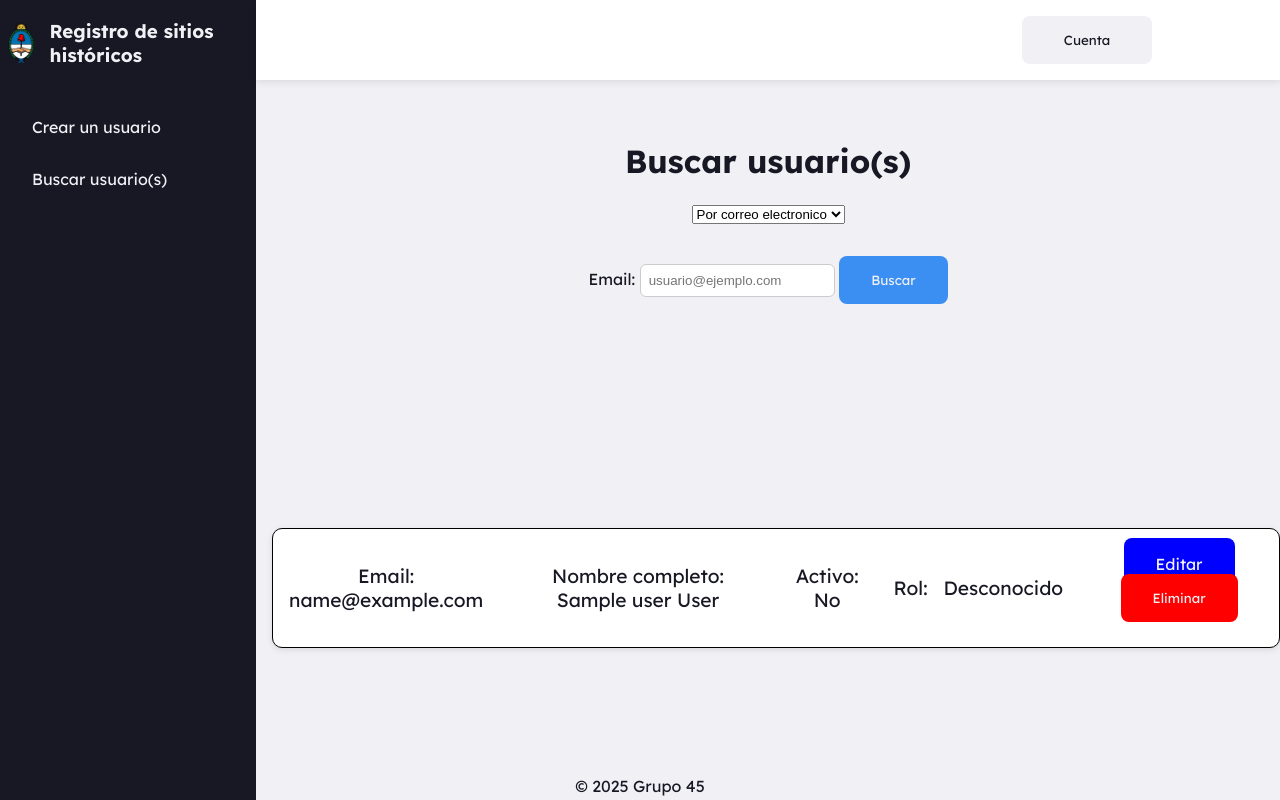
After one commit to diegogarciaherd/sitios-historicos-app, a Python web app: template admin/src/web/templates/searchuser.html in a window 1280 px wide. The commit adds this page. Run offline with Jinja, Linux system fonts and the light colour scheme; the template is opened without the code that fills it: most values are stand-ins (such as "Sample title", 1, 10 or a date in 2020).

Commit message:
Se prende fuego la computadora

```diff
--- a/admin/src/core/database.py
+++ b/admin/src/core/database.py
@@ -9,7 +9,7 @@ def init_app(app):
     return db
 
 def reset_db():
-    from core.models.sites import SitioHistorico
+    from src.core.models.sites import SitioHistorico
     from core.models.user import User
     print("Resetting database...")
     Base.metadata.drop_all(bind=db.engine)
--- a/admin/src/core/models/userrole.py
+++ b/admin/src/core/models/userrole.py
@@ -1,6 +1,6 @@
 import enum
 
 class UserRole(enum.Enum):
-    PUBLIC = "publico"
+    PUBLIC = "public"
     EDITOR = "editor"
     ADMIN = "admin"
--- a/admin/src/web/templates/adminpanel.html
+++ b/admin/src/web/templates/adminpanel.html
@@ -14,6 +14,61 @@
             href="https://fonts.googleapis.com/css2?family=Outfit:wght@100..900&family=Lexend:wght@100..900&display=swap"
             rel="stylesheet"
         />
+        <style>
+            .hidden {
+                visibility: hidden;
+            }
+
+            .users-list {
+                display: flex;
+                flex-direction: column;
+                gap: 1rem;
+                margin: 0;
+                flex: 1;
+                margin-top: 1rem;
+            }
+
+            .users-list .user-card {
+                display: flex;
+                align-items: center;
+                padding: 1rem;
+                gap: 1rem;
+            }
+
+            .user-card {
+                width: fit-content;
+                margin-left: 1rem;
+                border: 1px solid black;
+                border-radius: 10px;
+                background-color: white;
+                box-shadow: 0 2px 6px rgba(0, 0, 0, 0.1);
+            }
+
+            .btn {
+                border: none;
+                border-radius: 0.5rem;
+                padding: 1rem 2rem;
+                font-family: var(--font-primary);
+                color: var(--background);
+                transition: color 0.3s ease, transform 0.3s ease;
+            }
+
+            .edit-btn {
+                background-color: blue;
+            }
+
+            .delete-btn {
+                background-color: red;
+            }
+
+            @media (max-width: 768px) {
+                .users-list .user-card {
+                    flex-direction: column;
+                    align-items: stretch;
+                    text-align: center;
+                }
+            }
+        </style>
         {% block head_styles %} {% endblock %}
     </head>
     <body>
@@ -59,13 +114,15 @@
             </a>
             <nav>
                 <a href="/panel-de-admin/crear-usuario">Crear un usuario</a>
-                <a>Buscar usuario(s)</a>
-                <a>Actualizar la informacion de un usuario</a>
-                <a>Eliminar un usuario</a>
+                <a href="/panel-de-admin/buscar-usuarios">Buscar usuario(s)</a>
             </nav>
         </aside>
 
-        <main>{% block content %}{% endblock %}</main>
+        <main>
+            {% block content %}
+                <h1 class="bold-title">Gestion de usuarios</h1>
+            {% endblock %}
+        </main>
 
         <footer>
             <p>&copy; 2025 Grupo 45</p>
--- a/admin/src/web/templates/createuserform.html
+++ b/admin/src/web/templates/createuser.html
@@ -1,4 +1,5 @@
 {% extends "adminpanel.html" %} {% block title %}Inicio{% endblock %} {% block
 content %}
-<!--TODO: Hacer el form desde cero y al choto-->
+<h1>Crear usuario</h1>
+{% include "userform.html" %}
 {% endblock %}
--- /dev/null
+++ b/admin/src/web/templates/edituser.html
@@ -0,0 +1,5 @@
+{% extends "adminpanel.html" %} {% block title %}Inicio{% endblock %} {% block
+content %}
+<h1>Editar usuario {{ user.email }}</h1>
+{% include "userform.html" %}
+{% endblock %}
--- a/admin/src/web/templates/layout.html
+++ b/admin/src/web/templates/layout.html
@@ -61,7 +61,7 @@
                 <a href="{{ url_for('sites.list_all_sites') }}">Gestion de sitios históricos</a>
                 <a>Validación de propuestas</a>
                 <a>Moderación de reseñas</a>
-                <a>Gestión de usuarios</a>
+                <a href="{{ url_for('adminpanel.admin_panel') }}">Gestión de usuarios</a>
             </nav>
         </aside>
 
--- /dev/null
+++ b/admin/src/web/templates/searchuser.html
@@ -0,0 +1,103 @@
+{% extends "adminpanel.html" %} {% block title %}Inicio{% endblock %} {% block
+content %}
+<h1>Buscar usuario(s)</h1>
+<select id="search-option" required
+style="margin-bottom: 1rem;">
+    <option value="by-email">Por correo electronico</option>
+    <option value="by-activeness">Por actividad</option>
+    <option value="by-role">Por rol</option>
+</select>
+
+<form method="post" id="option-email">
+    <label for="email">Email:</label>
+    <input type="text" id="email" name="email" required placeholder="usuario@ejemplo.com"
+    style="box-sizing: border-box; padding: 8px; border: 1px solid #ccc;
+    border-radius: 6px;">
+	<button type="submit" style="margin-top: 1rem;">Buscar</button>
+</form>
+
+<form method="post" id="option-activeness" class="hidden">
+    <label>Actividad:</label>
+    <div class="radio-group">
+        <label><input type="radio" name="actividad" value="activo">Activo</label>
+        <label><input type="radio" name="actividad" value="inactivo">Inactivo</label>
+    </div>
+	<button type="submit" style="margin-top: 1rem;">Buscar</button>
+</form>
+
+<form method="post" id="option-role" class="hidden">
+    <label>Rol:</label>
+    <div class="radio-group">
+        <label><input type="radio" name="rol" value="public">Público</label>
+        <label><input type="radio" name="rol" value="editor">Editor</label>
+        <label><input type="radio" name="rol" value="admin">Admin</label>
+    </div>
+	<button type="submit" style="margin-top: 1rem;">Buscar</button>
+</form>
+
+{% if users %}
+<div class="users-list">
+    {% for user in users %}
+		<div class="user-card">
+			<p>Email: {{ user.email }}</p><br>
+			<p>Nombre completo: {{ user.name }} {{ user.last_name }}</p><br>
+			<p>Activo: {{ "Si" if user.active else "No" }}</p><br>
+			<p>Rol:</p>
+			<p>
+				{% if user.role.value == "public" %}
+					Usuario publico
+				{% elif user.role.value == "editor" %}
+					Usuario editor
+				{% elif user.role.value == "admin" %}
+					Administrador
+				{% else %}
+					Desconocido
+				{% endif %}
+			</p><br>
+			<div class="user-actions">
+				<a
+					href="{{ url_for('adminpanel.edit_user', id=user.id) }}"
+					class="btn edit-btn"
+					>Editar</a
+				>
+				<form
+					method="POST"
+					action="{{ url_for('adminpanel.del_user', id=user.id) }}"
+					style="display: inline"
+					onsubmit="return confirm('¿Realmente queres eliminar este usuario?')"
+				>
+					<button type="submit" class="btn delete-btn">Eliminar</button>
+				</form>
+			</div>
+		</div>
+	{% endfor %}
+</div>
+{% else %}
+  <h1>No se encontraron resultados que cumplan con el criterio.</h1>
+{% endif %}
+
+<script>
+    const select = document.getElementById("search-option");
+    const emailForm = document.getElementById("option-email");
+    const activenessForm = document.getElementById("option-activeness");
+    const roleForm = document.getElementById("option-role");
+
+    select.addEventListener("change", function() {
+      const opcion = select.value;
+
+      // Ocultar todos los campos
+      emailForm.classList.add("hidden");
+      activenessForm.classList.add("hidden");
+      roleForm.classList.add("hidden");
+
+      // Mostrar el campo correspondiente
+      if (opcion === "by-email") {
+        emailForm.classList.remove("hidden");
+      } else if (opcion === "by-activeness") {
+        activenessForm.classList.remove("hidden");
+      } else if (opcion === "by-role") {
+        roleForm.classList.remove("hidden");
+      }
+    });
+</script>
+{% endblock %}
```
Also changed, not shown: admin/src/core/models/user.py (+12 -6 lines), admin/src/core/seeds.py (+28 -2 lines), admin/src/web/__init__.py (+0 -29 lines), admin/src/web/controllers/adminpanel.py (+68 -48 lines), admin/src/web/templates/userform.html (added, +36 -0 lines), admin/static/css/styles.css (+54 -0 lines).
